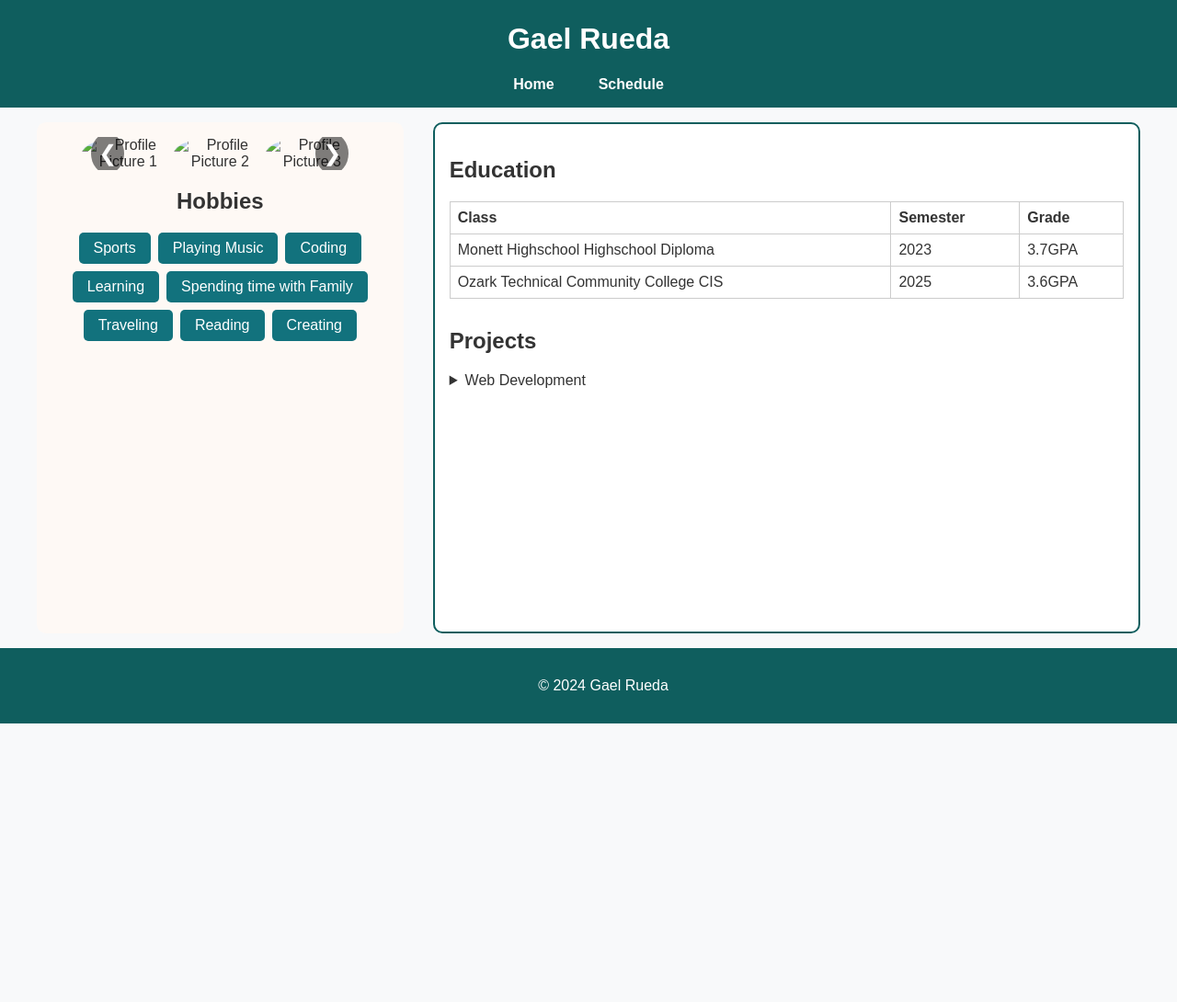
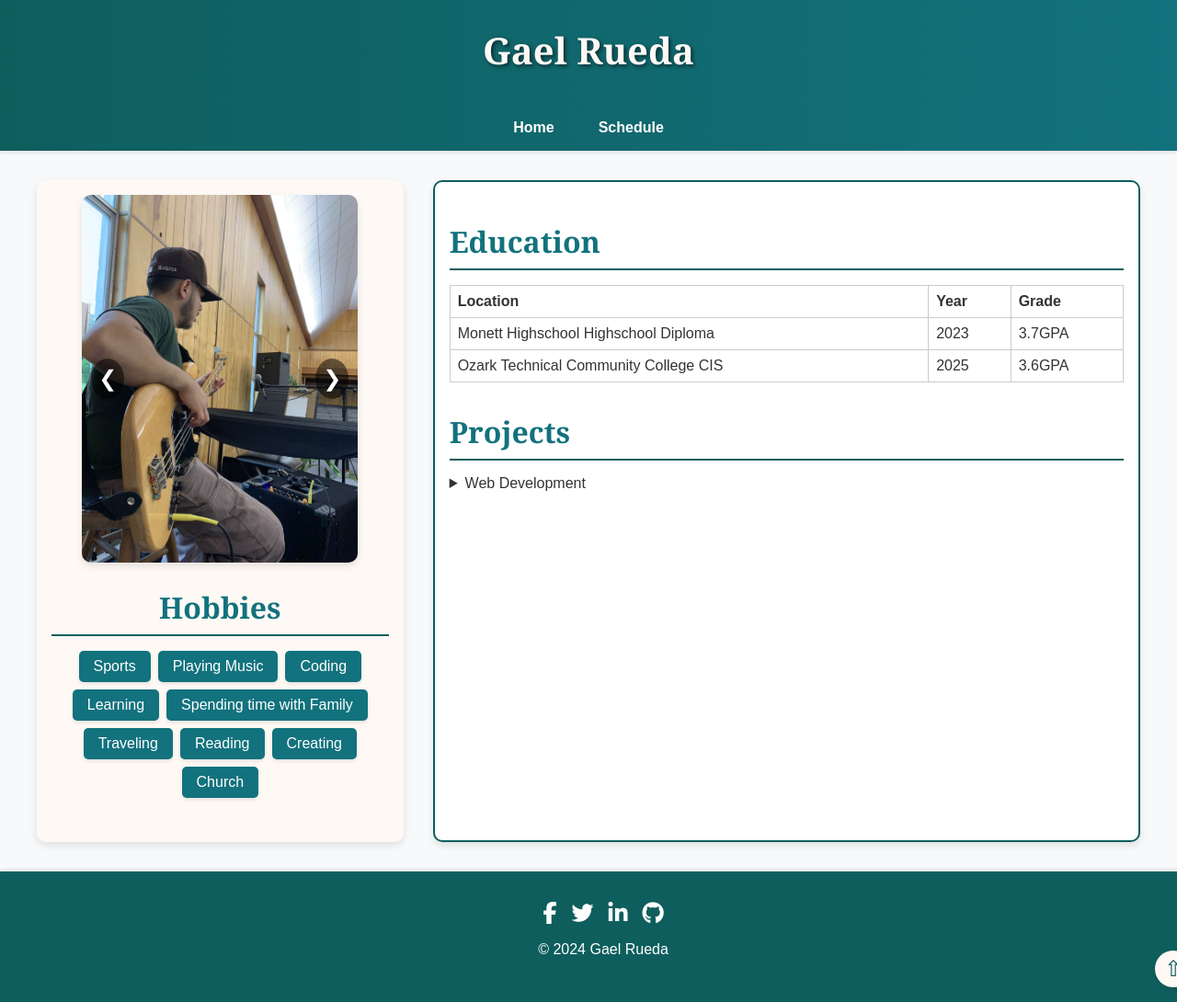
Before and after one commit to GaelR12/GaelR12.github.io, a plain HTML site: page index.html in a window 1280 px wide. Shown: the part 13-1103 px from the top of the page at 92% size. Before the commit the page ends 800 px from the top, so only its background shows below. Drawn offline with Linux system fonts and the light colour scheme.

Commit message:
Resume
-Index and CSS Fix

```diff
--- a/index.html
+++ b/index.html
@@ -6,6 +6,7 @@
     <meta charset="UTF-8">
     <meta name="viewport" content="width=device-width, initial-scale=1.0">
     <title>Professional Bio</title>
+    <script src="https://kit.fontawesome.com/cf42d9c947.js" crossorigin="anonymous"></script>
     <link rel="stylesheet" href="styles.css">
 </head>
 <body>
@@ -23,9 +24,9 @@
             <aside>
                 <div class="carousel">
                     <div class="carousel-images">
-                        <img src="profile1.jpg" alt="Profile Picture 1" class="profile">
-                        <img src="profile2.jpg" alt="Profile Picture 2" class="profile">
-                        <img src="profile3.jpg" alt="Profile Picture 3" class="profile">
+                        <img src="images/7337DAFD-2305-4328-9B27-868C590ED32C.jpeg" alt="Playing Bass" class="profile">
+                        <img src="images/D279A04D-DCB9-4BD3-BFDC-07D76CA54D1F_1_102_o.jpeg" alt="With Family" class="profile">
+                        <img src="images/F4FE3244-4297-4C65-AF40-DEF7646BDFF4_1_102_o.jpeg" alt="Church " class="profile">
                     </div>
                     <button class="carousel-button prev" onclick="prevSlide()">&#10094;</button>
                     <button class="carousel-button next" onclick="nextSlide()">&#10095;</button>
@@ -41,6 +42,7 @@
                         <li>Traveling</li>
                         <li>Reading</li>
                         <li>Creating</li>
+                        <li>Church</li>
                     </ul>
                 </section>
             </aside>
@@ -50,8 +52,8 @@
                     <table>
                         <thead>
                             <tr>
-                                <th>Class</th>
-                                <th>Semester</th>
+                                <th>Location</th>
+                                <th>Year</th>
                                 <th>Grade</th>
                             </tr>
                         </thead>
@@ -86,7 +88,14 @@
         </div>
     </main>
     <footer>
+        <div class="social-icons">
+            <a href="#"><i class="fab fa-facebook-f"></i></a>
+            <a href="#"><i class="fab fa-twitter"></i></a>
+            <a href="#"><i class="fab fa-linkedin-in"></i></a>
+            <a href="#"><i class="fab fa-github"></i></a>
+        </div>
         <p>&copy; 2024 Gael Rueda</p>
+        <button class="back-to-top" onclick="scrollToTop()">&#8679;</button>
     </footer>
     <script src="scripts.js"></script>
 </body>
--- a/styles.css
+++ b/styles.css
@@ -4,7 +4,8 @@
     --primary-color: #0f5e5e;
     --secondary-color: #12727d;
     --accent-color: #fef9f5;
-    --font-family: Arial, sans-serif;
+    --font-family: 'Arial', sans-serif;
+    --heading-font-family: 'Georgia', serif;
 }
 
 body {
@@ -18,10 +19,24 @@ body {
 }
 
 header {
-    background-color: var(--primary-color);
+    background: linear-gradient(90deg, var(--primary-color) 0%, var(--secondary-color) 100%);
     color: white;
     padding: 1rem;
     text-align: center;
+    box-shadow: 0 2px 4px rgba(0, 0, 0, 0.1);
+    position: relative;
+    z-index: 1;
+}
+
+header h1 {
+    position: relative;
+    color: var(--accent-color);
+    font-size: 2.5rem;
+    font-family: var(--heading-font-family);
+    text-shadow: 2px 2px 4px rgba(0, 0, 0, 0.6);
+    z-index: 2;
+    margin: 0;
+    padding-top: 1.5rem;
 }
 
 nav ul {
@@ -30,6 +45,9 @@ nav ul {
     list-style-type: none;
     padding: 0;
     margin: 0;
+    position: relative;
+    z-index: 1;
+    margin-top: 3rem;
 }
 
 nav ul li {
@@ -46,12 +64,12 @@ nav ul li a {
 
 nav ul li a:hover {
     background-color: var(--accent-color);
-    color: white;
+    color: var(--primary-color);
     border-radius: 5px;
 }
 
 main {
-    padding: 1rem;
+    padding: 2rem 1rem;
     display: flex;
     justify-content: center;
     flex: 1;
@@ -72,6 +90,7 @@ aside {
     padding: 1rem;
     border-radius: 10px;
     text-align: center;
+    box-shadow: 0 4px 8px rgba(0, 0, 0, 0.1);
 }
 
 .content {
@@ -80,6 +99,30 @@ aside {
     border: 2px solid var(--primary-color);
     border-radius: 10px;
     background-color: white;
+    box-shadow: 0 4px 8px rgba(0, 0, 0, 0.1);
+}
+
+h1, h2, h3 {
+    font-family: var(--heading-font-family);
+    color: var(--secondary-color);
+}
+
+h1 {
+    text-align: center;
+    color: var(--accent-color);
+    font-size: 2.5rem;
+}
+
+h2 {
+    font-size: 2rem;
+    border-bottom: 2px solid var(--primary-color);
+    padding-bottom: 0.5rem;
+    margin-bottom: 1rem;
+}
+
+h3 {
+    font-size: 1.5rem;
+    margin-bottom: 0.5rem;
 }
 
 .carousel {
@@ -88,6 +131,8 @@ aside {
     max-width: 300px;
     margin: 0 auto;
     overflow: hidden;
+    border-radius: 10px;
+    box-shadow: 0 4px 8px rgba(0, 0, 0, 0.1);
 }
 
 .carousel-images {
@@ -97,7 +142,7 @@ aside {
 
 .carousel-images img {
     width: 100%;
-    border-radius: 50%;
+    border-radius: 0;
 }
 
 .carousel-button {
@@ -178,15 +223,76 @@ th, td {
     color: white;
     padding: 0.5rem 1rem;
     border-radius: 5px;
+    box-shadow: 0 2px 4px rgba(0, 0, 0, 0.1);
+    transition: transform 0.3s;
+}
+
+.hobbies-list li:hover {
+    transform: scale(1.05);
 }
 
 footer {
     background-color: var(--primary-color);
     color: white;
     text-align: center;
-    padding: 1rem;
+    padding: 2rem 1rem;
     margin-top: auto;
     width: 100%;
+    box-shadow: 0 -2px 4px rgba(0, 0, 0, 0.1);
+    position: relative;
+}
+
+footer .social-icons {
+    display: flex;
+    justify-content: center;
+    gap: 1rem;
+    margin-bottom: 1rem;
+}
+
+footer .social-icons a {
+    color: white;
+    text-decoration: none;
+    font-size: 1.5rem;
+    transition: color 0.3s;
+}
+
+footer .social-icons a:hover {
+    color: var(--accent-color);
+}
+
+footer .back-to-top {
+    position: absolute;
+    right: 1rem;
+    bottom: 1rem;
+    background-color: var(--accent-color);
+    color: var(--primary-color);
+    border: none;
+    border-radius: 50%;
+    width: 2.5rem;
+    height: 2.5rem;
+    cursor: pointer;
+    display: flex;
+    align-items: center;
+    justify-content: center;
+    font-size: 1.5rem;
+    box-shadow: 0 2px 4px rgba(0, 0, 0, 0.1);
+    transition: background-color 0.3s, color 0.3s;
+}
+
+footer .back-to-top:hover {
+    background-color: var(--primary-color);
+    color: white;
+}
+
+footer::before {
+    content: "";
+    position: absolute;
+    top: 0;
+    left: 0;
+    width: 100%;
+    height: 100%;
+    opacity: 0.1;
+    z-index: -1;
 }
 
 @media (max-width: 600px) {
```
